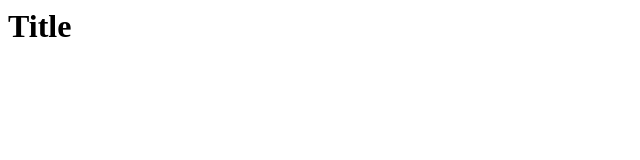
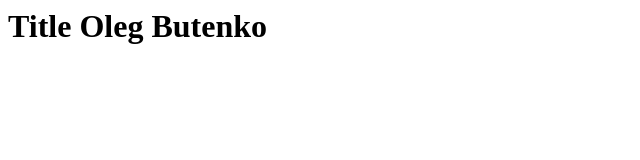
Before and after one commit to Oleg8995/test_level, a plain HTML site: page index.html in a window 1280 px wide. Shown: the whole page, without its empty margins (0-640 px from the left). Drawn offline with Linux system fonts and the light colour scheme.

Commit message:
add name

```diff
--- a/index.html
+++ b/index.html
@@ -4,6 +4,6 @@
 	</head>
 
 	<body>
-		<h1>Title</h1>
+		<h1>Title Oleg Butenko </h1>
 	</body>
 </html>
```
